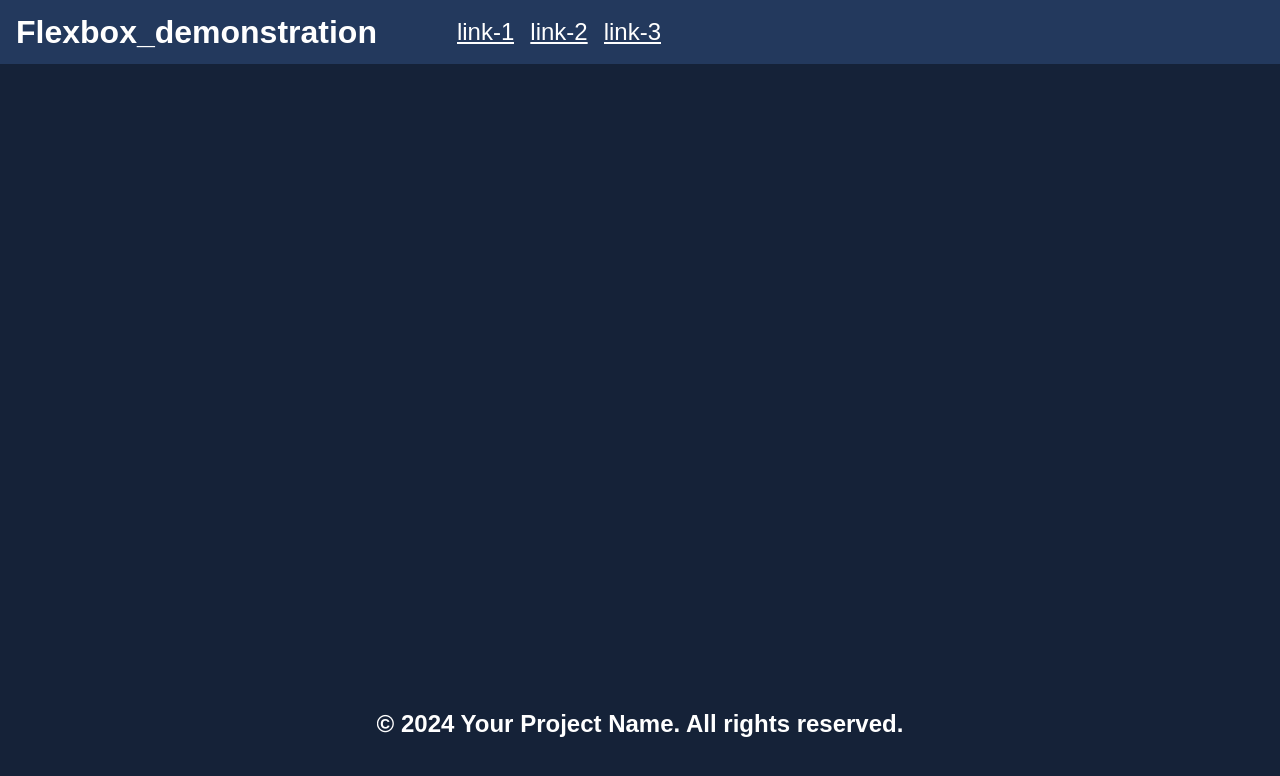
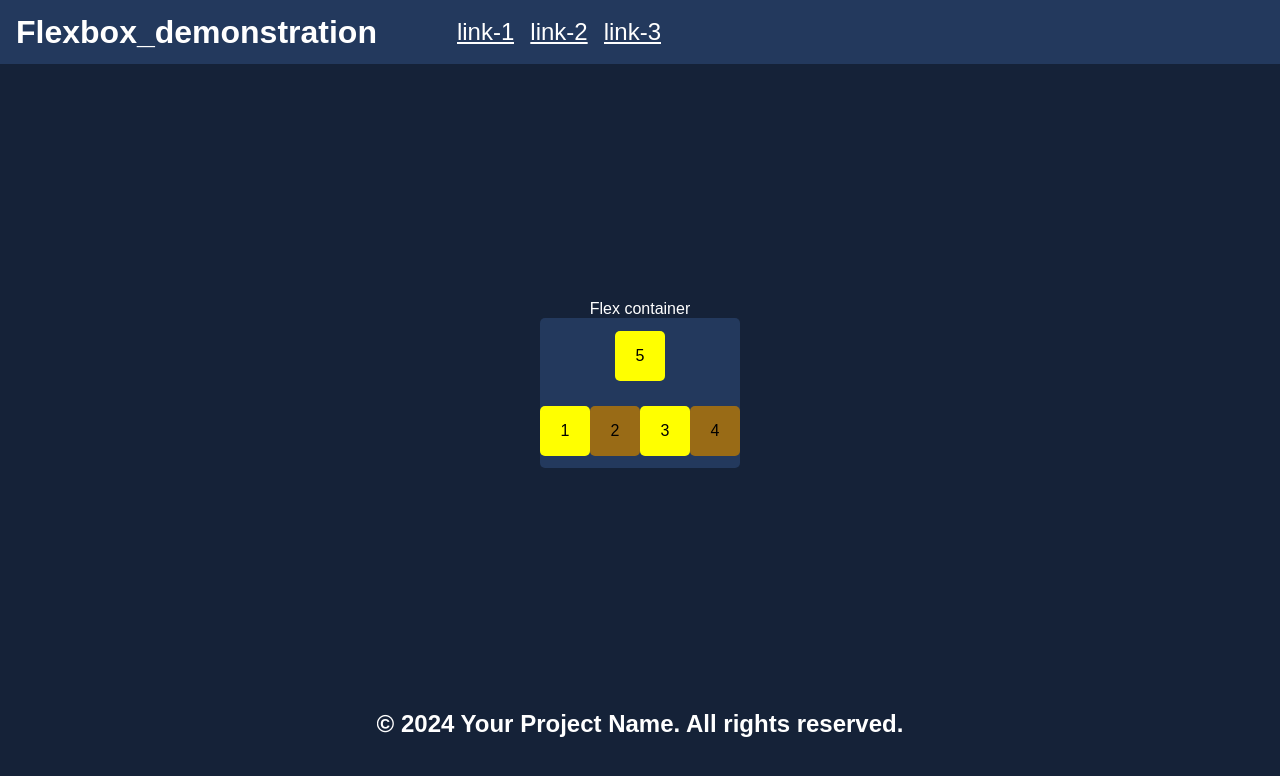
Before and after one commit to ErikRabCC/CC_CSS, a plain HTML site: page 1_week_pair/flexbox/resources/examples/guided_example/index.html in a window 1280 px wide. Drawn offline with Linux system fonts and the light colour scheme.

Commit message:
Added the justify content and the align items as well as the flex wrap properties to the BG.

```diff
--- a/1_week_pair/flexbox/resources/examples/guided_example/index.html
+++ b/1_week_pair/flexbox/resources/examples/guided_example/index.html
@@ -16,7 +16,14 @@
         </nav>
     </header>
     <main id="main-container">
-
+        <label for="flex-container">Flex container</label>
+        <div id="flex-container" class="flex-container">
+            <div class="flex-item y">1</div>
+            <div class="flex-item o">2</div>
+            <div class="flex-item y">3</div>
+            <div class="flex-item o">4</div>
+            <div class="flex-item y">5</div>
+        </div>
     </main>
     <footer id="footer-container">
         <h2>&copy; 2024 Your Project Name. All rights reserved.</h2>
--- a/1_week_pair/flexbox/resources/examples/guided_example/style.css
+++ b/1_week_pair/flexbox/resources/examples/guided_example/style.css
@@ -54,6 +54,52 @@ body {
 #main-container {
     width: 100dvw;
     height: 80dvh;
+    display: flex;
+    align-items: center;
+    justify-content: center;
+    flex-direction: column;
+}
+
+.flex-container {
+    border-radius: 5px;
+    width: 200px;
+    height: 150px;
+    background-color: #23395d;
+    display: flex;
+    flex-direction: row;
+    justify-content: space-evenly;
+    align-items: center;
+    flex-wrap: wrap-reverse;
+}
+
+.flex-item {
+    width: 50px;
+    height: 50px;
+    display: flex;
+    justify-content: center;
+    align-items: center;
+    color: black;
+    border-radius: 5px;
+}
+
+.y {
+    background-color: yellow;
+}
+
+.g {
+    background-color: green;
+}
+
+.o {
+    background-color: rgb(153, 107, 22);
+}
+
+.r {
+    background-color: red;
+}
+
+.gr {
+    background-color: gray;
 }
 
 #footer-container {
```
Also changed, not shown: 1_week_pair/flexbox/resources/screenshots/flexbox_1.png, 1_week_pair/flexbox/resources/screenshots/flexbox_2.png (deleted), 1_week_pair/flexbox/resources/screenshots/flexbox_3.png (deleted), 1_week_pair/flexbox/resources/screenshots/flexbox_ai_center.png (added), 1_week_pair/flexbox/resources/screenshots/flexbox_ai_flex_end.png (added), 1_week_pair/flexbox/resources/screenshots/flexbox_ai_flex_start.png (added), 1_week_pair/flexbox/resources/screenshots/flexbox_fw_nowrap.png (added), 1_week_pair/flexbox/resources/screenshots/flexbox_fw_wrap.png (added), 1_week_pair/flexbox/resources/screenshots/flexbox_fw_wrap_reverse.png (added), 1_week_pair/flexbox/resources/screenshots/flexbox_jc_center.png (added), 1_week_pair/flexbox/resources/screenshots/flexbox_jc_flex_end.png (added), 1_week_pair/flexbox/resources/screenshots/flexbox_jc_flex_space_around.png (added), 1_week_pair/flexbox/resources/screenshots/flexbox_jc_flex_space_between.png (added), 1_week_pair/flexbox/resources/screenshots/flexbox_jc_flex_space_evenly.png (added), 1 more files, 2 other files.
